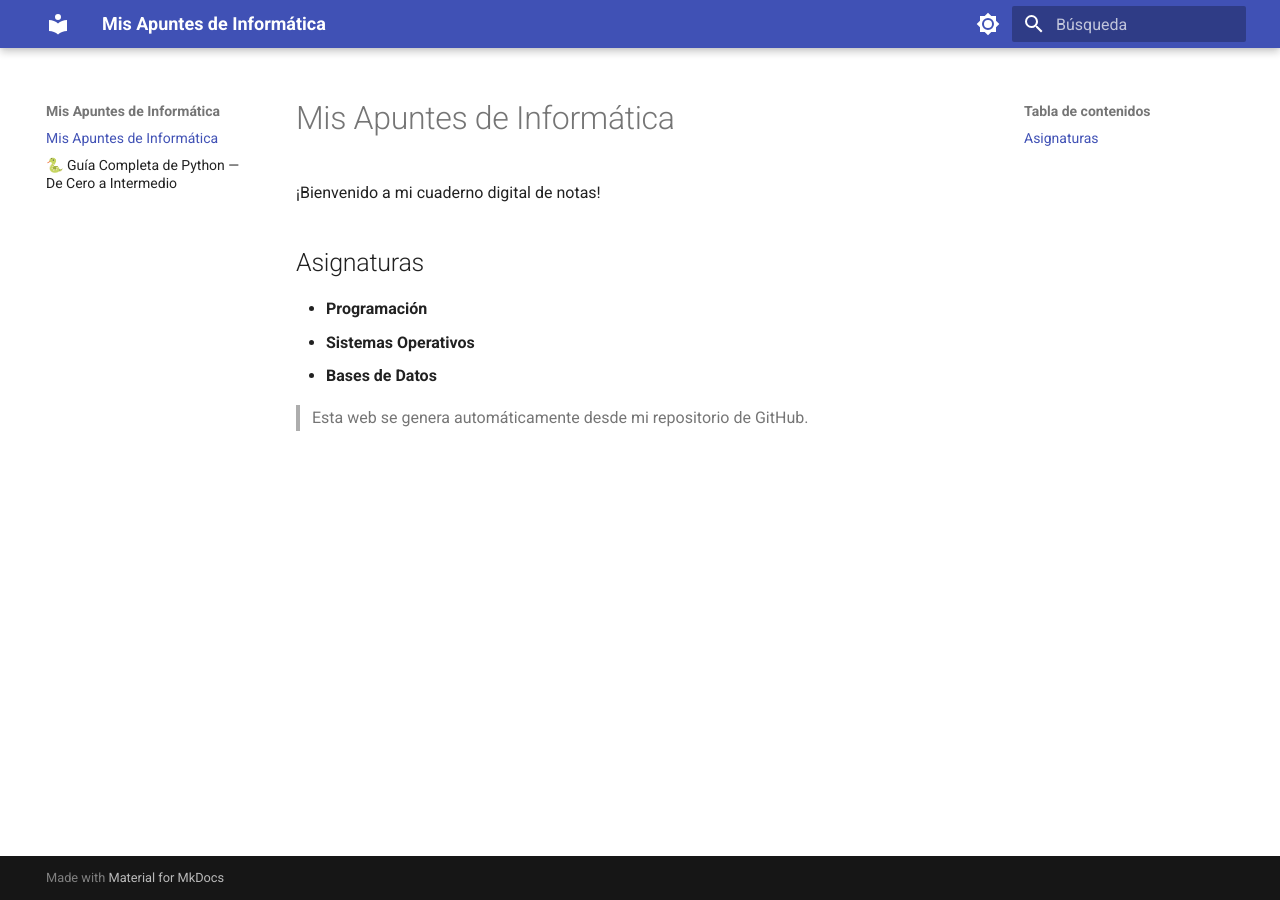
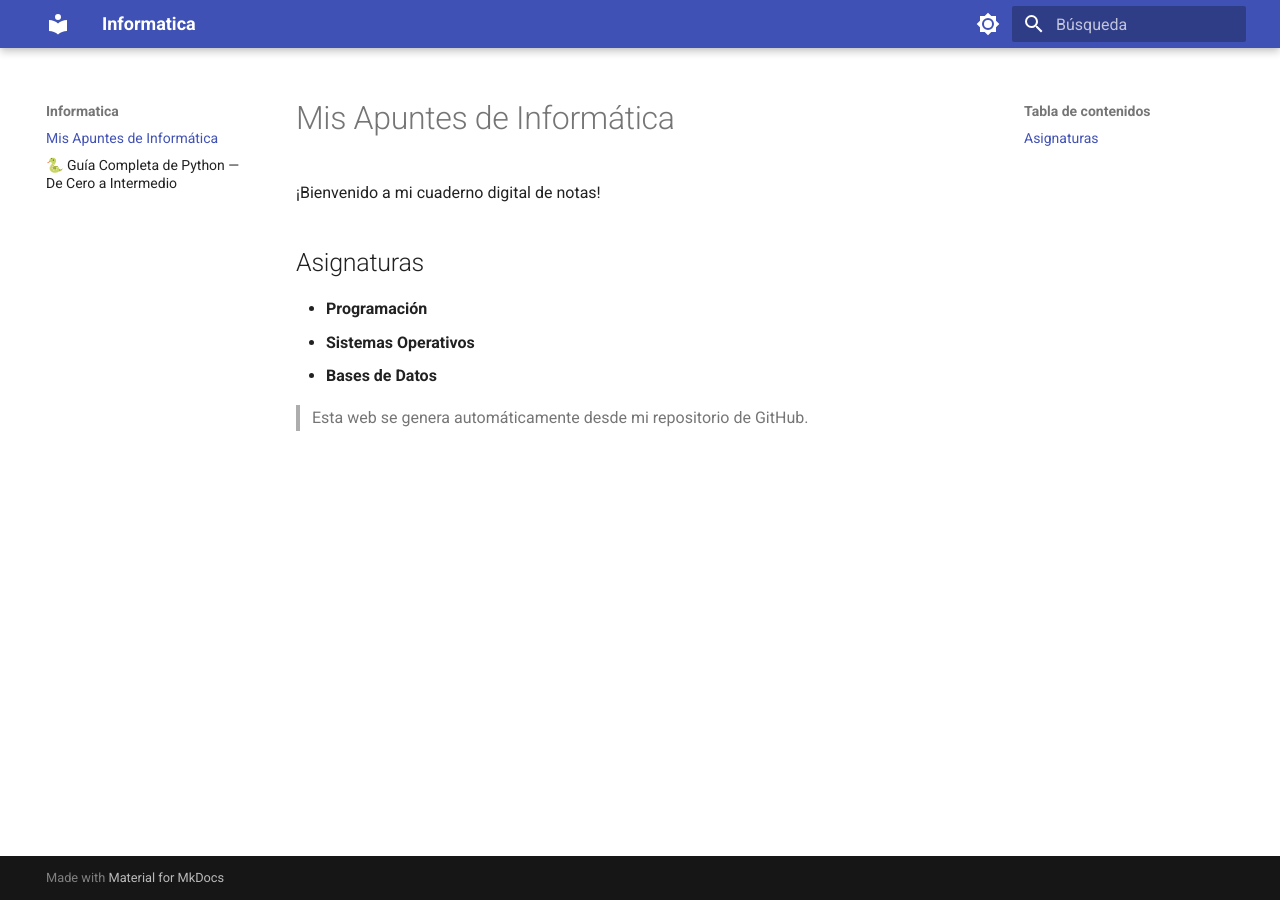
Before and after one commit to Daseptius/Informatica, an MkDocs documentation site: the page built from docs/index.md, in a window 1280 px wide. Built offline with MkDocs 1.6.1 and Material for MkDocs 9.7.7, drawn with Linux system fonts in a browser that asks for light colours.

Commit message:
Change site name from 'Mis Apuntes de Informática' to 'Informatica'

```diff
--- a/mkdocs.yml
+++ b/mkdocs.yml
@@ -1,4 +1,4 @@
-site_name: Mis Apuntes de Informática
+site_name: Informatica
 theme:
   name: material
   language: es
```
